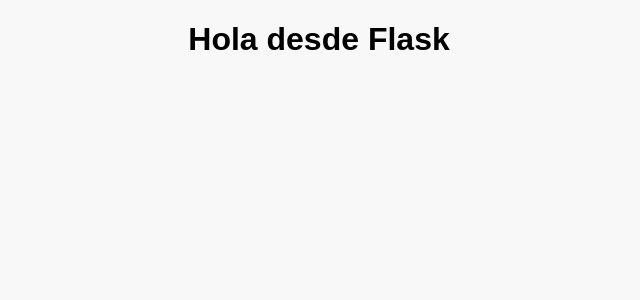
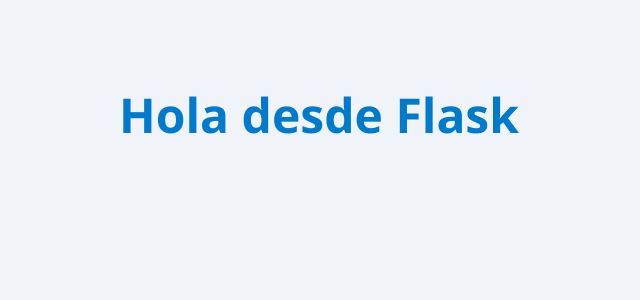
Before and after one commit to CarlaSalle23/iw-grupo-s, a Flask app: page / in a window 1280 px wide. Shown: the top 300 px of the page, without its empty margins (321-961 px from the left). Run offline with Flask 3, Linux system fonts and the light colour scheme.

Commit message:
agregando style

```diff
--- a/lab06/static/style.css
+++ b/lab06/static/style.css
@@ -1,5 +1,29 @@
+/* static/style.css */
+
 body {
-    background-color: #f8f8f8;
-    font-family: Arial, sans-serif;
+    background-color: #f0f4f8;
+    font-family: 'Segoe UI', Tahoma, Geneva, Verdana, sans-serif;
+    color: #333;
     text-align: center;
+    padding: 50px;
+    margin: 0;
 }
+
+h1 {
+    color: #007acc;
+    font-size: 3em;
+    margin-bottom: 20px;
+    animation: fadeIn 2s ease-in-out;
+}
+
+/* Pequeña animación para hacerlo más dinámico */
+@keyframes fadeIn {
+    from {
+        opacity: 0;
+        transform: translateY(-20px);
+    }
+    to {
+        opacity: 1;
+        transform: translateY(0);
+    }
+}
```
